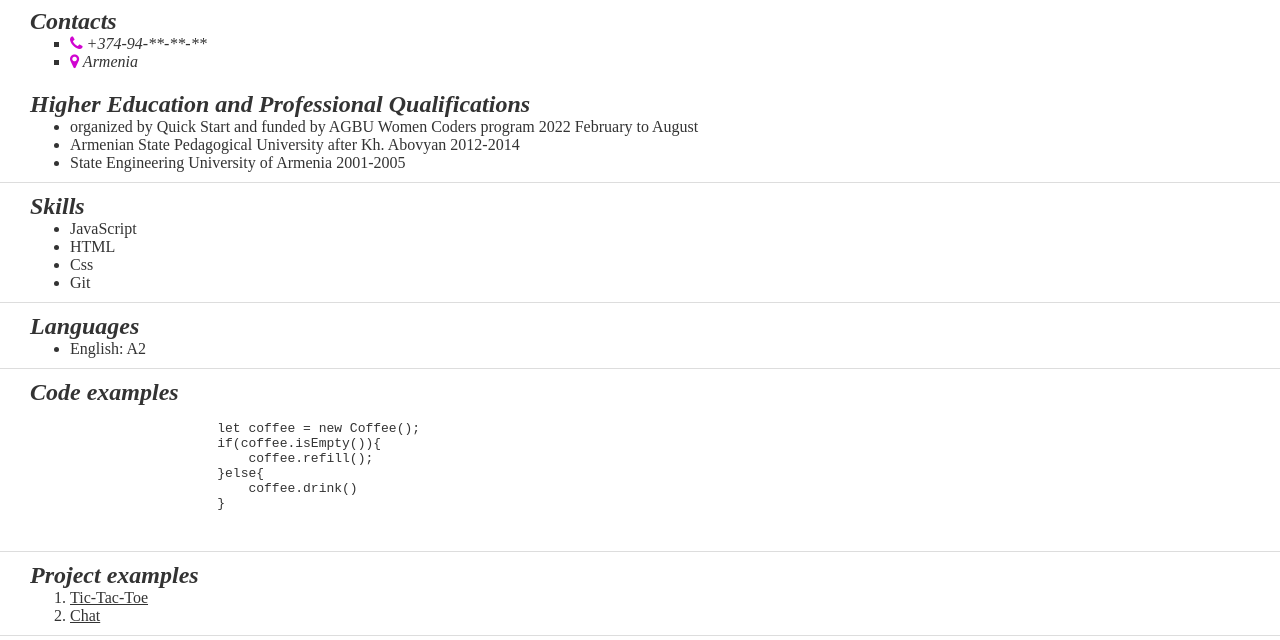
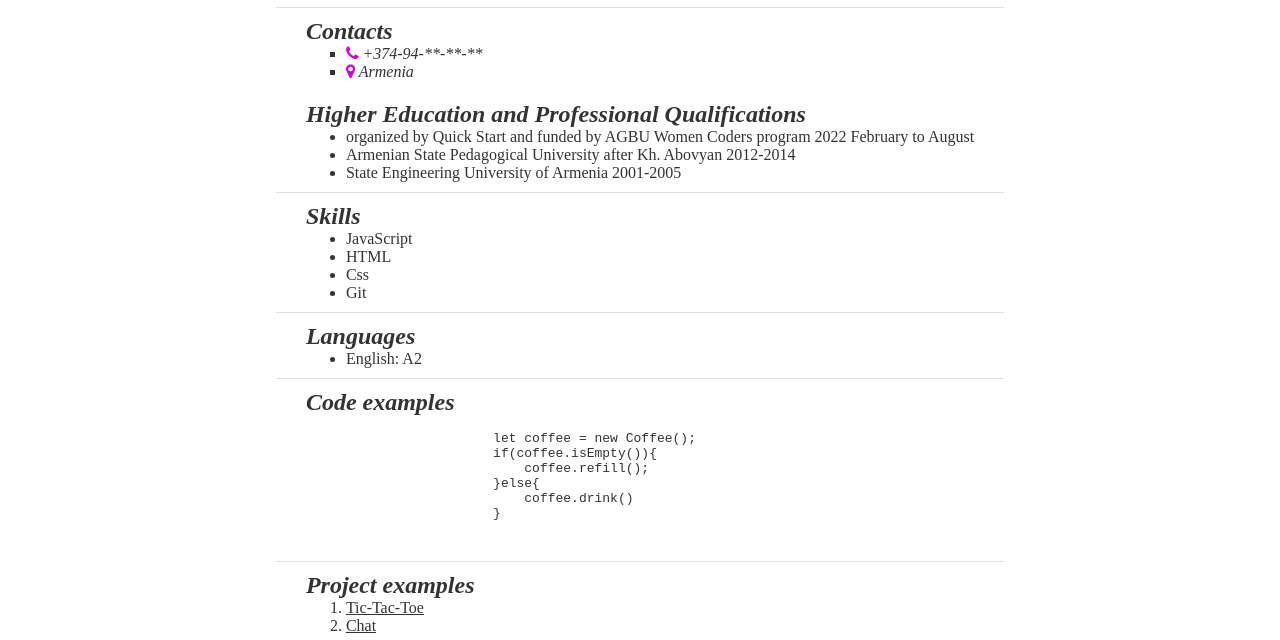
Before and after one commit to SatikGhazaryan/rsschool-cv, a plain HTML site: page index.html in a window 1280 px wide. Shown: the part 177-817 px from the top of the page. Drawn offline with Linux system fonts and the light colour scheme; grey boxes are pictures that could not be loaded.

Commit message:
docs: update

```diff
--- a/index.html
+++ b/index.html
@@ -9,7 +9,7 @@
     <title>SatikGhazaryan CV</title>
 </head>
 <body>
-    <div class="centerBox">
+    <div class="center-Box">
         <div>
             <header>
             <div class="border">
```
